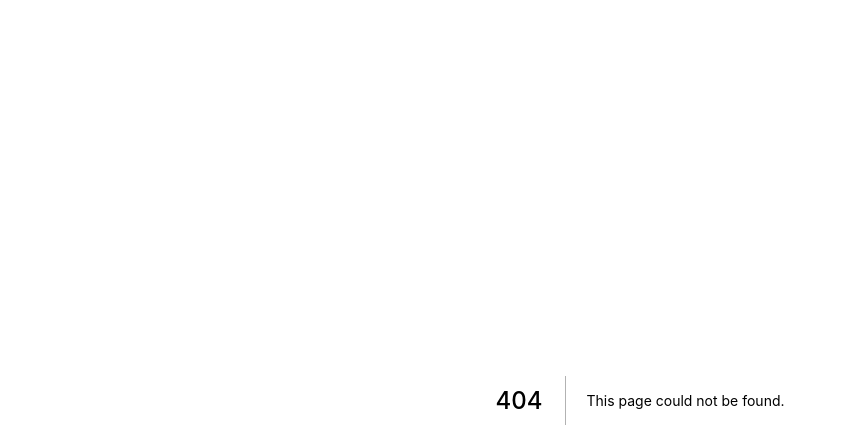
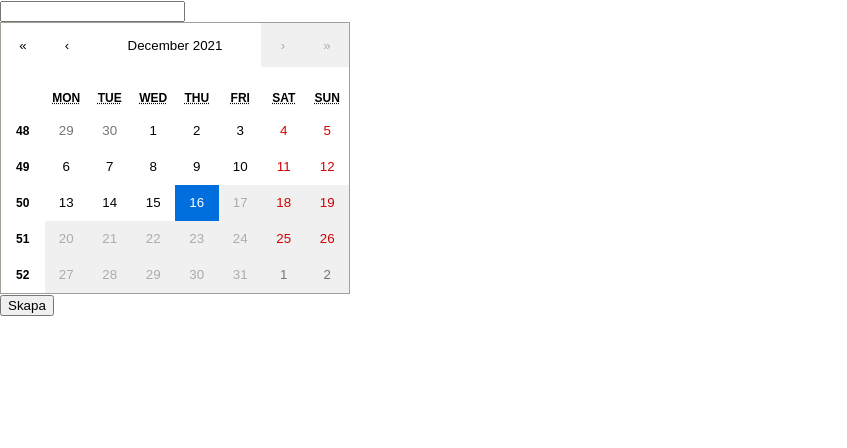
Before and after one commit to FredrikaEricsson/valplangtan, a Next.js app: page /addnewpuppy in a window 1280 px wide. Before the commit this address had no page. Shown: the top 448 px of the page, without its empty margins (0-847 px from the left). Built offline with nearby package versions, Linux system fonts and the light colour scheme.

Commit message:
Add new puppy possible

```diff
--- a/package.json
+++ b/package.json
@@ -10,15 +10,19 @@
   "dependencies": {
     "axios": "^0.24.0",
     "js-cookie": "^3.0.1",
+    "luxon": "^2.2.0",
     "next": "12.0.7",
     "react": "17.0.2",
+    "react-calendar": "^3.5.0",
     "react-dom": "17.0.2",
     "swr": "^1.1.2-beta.0"
   },
   "devDependencies": {
     "@types/js-cookie": "^3.0.1",
+    "@types/luxon": "^2.0.8",
     "@types/node": "16.11.12",
     "@types/react": "17.0.37",
+    "@types/react-calendar": "^3.4.3",
     "eslint": "8.4.1",
     "eslint-config-next": "12.0.7",
     "typescript": "4.5.4"
--- /dev/null
+++ b/pages/addnewpuppy.tsx
@@ -0,0 +1,60 @@
+import Calendar from "react-calendar";
+import { DateTime } from "luxon";
+import "react-calendar/dist/Calendar.css";
+import { ChangeEvent, useState } from "react";
+
+interface INewPuppy {
+  birthDate: string;
+  puppyName: string;
+}
+
+const AddNewPuppy = () => {
+  let dt = DateTime.now();
+
+  const [puppy, setPuppy] = useState<INewPuppy>({
+    puppyName: "",
+    birthDate: dt.toString(),
+  });
+
+  const handleChange = (e: ChangeEvent<HTMLInputElement>) => {
+    const target = e.target;
+    const value = target.value;
+    const name = target.name;
+
+    setPuppy((prevInput) => {
+      return {
+        ...prevInput,
+        [name]: value,
+      };
+    });
+  };
+
+  const handleDateChange = (birthDate: string) => {
+    setPuppy((prevInput) => {
+      return {
+        ...prevInput,
+        birthDate,
+      };
+    });
+  };
+
+  return (
+    <>
+      <form action=''>
+        <input type='text' name='puppyName' onChange={handleChange} />
+        <Calendar
+          minDate={dt.minus({ years: 1 }).toJSDate()}
+          maxDate={dt.toJSDate()}
+          showWeekNumbers={true}
+          value={new Date()}
+          onChange={(date: Date) => {
+            handleDateChange(date.toString());
+          }}
+        />
+        <button type='submit'>Skapa</button>
+      </form>
+    </>
+  );
+};
+
+export default AddNewPuppy;
--- a/pages/puppy.tsx
+++ b/pages/puppy.tsx
@@ -5,8 +5,8 @@ import Cookies from "js-cookie";
 import { useRouter } from "next/router";
 
 interface IPuppy {
-  BirtDate: string;
-  Name: string;
+  birthDate: string;
+  name: string;
   id: Number;
 }
 
@@ -42,7 +42,7 @@ const PuppyPage = () => {
     return <div>Loading...</div>;
   }
 
-  return <div>Din valp {puppy.Name}</div>;
+  return <div>Din valp {puppy.name}</div>;
 };
 
 export default PuppyPage;
```
